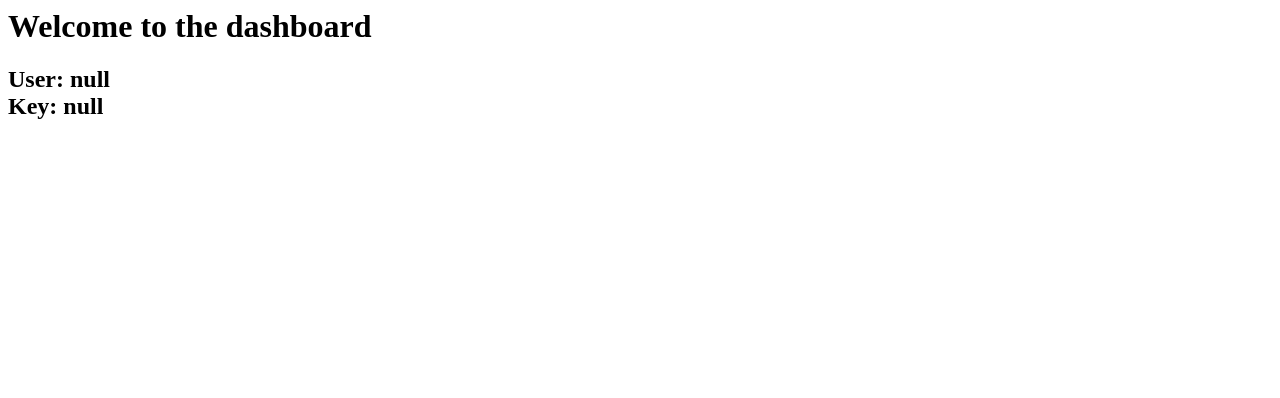
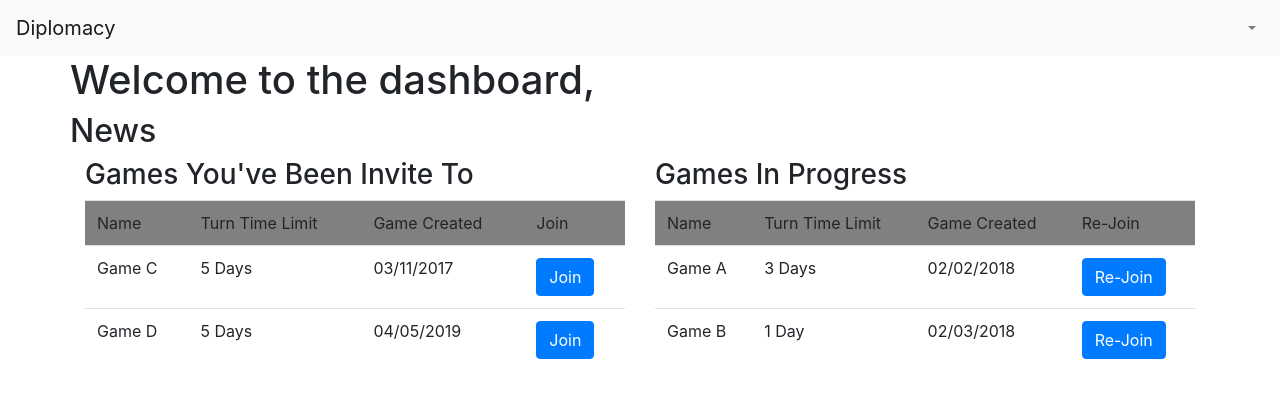
Before and after one commit to ararbi90/TeamB-Diplomacy, a website: page SRC/team-b/src/dashboard.html in a window 1280 px wide. Drawn offline with nearby package versions, Linux system fonts and the light colour scheme.

Commit message:
Updated dashboard.html

```diff
--- a/SRC/team-b/main.js
+++ b/SRC/team-b/main.js
@@ -19,7 +19,7 @@ function createWindow() {
     })
 
     // and load the index.html of the app.
-    win.loadFile('src/game.html')
+    win.loadFile('src/index.html')
 
 
     // Open the DevTools.
--- a/SRC/team-b/src/dashboard.html
+++ b/SRC/team-b/src/dashboard.html
@@ -1,22 +1,131 @@
 <html>
 
 <head>
+    <link rel="stylesheet" href="../node_modules/bootstrap/dist/css/bootstrap.min.css">
+    <!-- <script src="../node_modules/jquery/dist/jquery.js"></script> -->
+
 
 </head>
 
 <body>
-    <h1>Welcome to the dashboard</h1>
-    <h2 id="welcome"></h2>
-    <script>
+    <nav class="navbar navbar-expand-lg navbar-light bg-light">
+        <a class="navbar-brand" href="#">Diplomacy</a>
+
+        <div class="collapse navbar-collapse" id="navbarNavDropdown" style="float: right;">
+            <ul class="navbar-nav ml-auto">
+
+                <li class="nav-item dropdown ">
+                    <a class="nav-link dropdown-toggle" href="#" id="navbarDropdownMenuLink" data-toggle="dropdown"
+                        aria-haspopup="true" aria-expanded="false">
+                        Dropdown link
+                    </a>
+                    <div class="dropdown-menu" aria-labelledby="navbarDropdownMenuLink">
+                        <a class="dropdown-item" href="#">Game Statistics</a>
+                        <a class="dropdown-item" href="#">New Game</a>
+                        <a class="dropdown-item" href="#">Log Out</a>
+                    </div>
+                </li>
+            </ul>
+        </div>
+    </nav>
+
+
+    <!--Greetings and news for the user-->
+    <div class="container">
+        <div class="row">
+            <main>
+                <h1>Welcome to the dashboard, <span id="welcome"></span></h1>
+                <h2>News</h2>
+
+            </main>
+        </div>
+
+    </div>
+
+
+    <div class="container">
+        <div class="row">
+            <div class="col">
+                <h3>Games You've Been Invite To</h3>
+                <table class="table">
+                    <thead class="thead-light" style = "background-color: gray;">
+                        <tr>
+                            <td>Name</td>
+                            <td>Turn Time Limit</td>
+                            <td>Game Created</td>
+                            <td>Join</td>
+                        </tr>
+                    </thead>
+                    <tbody>
+                        <tr>
+
+                            <td>Game C</td>
+                            <td>5 Days</td>
+                            <td>03/11/2017</td>
+                            <td><button type="button" class="btn btn-primary">Join</button></td>
+                        </tr>
+                        <tr>
+
+                            <td>Game D</td>
+                            <td>5 Days</td>
+                            <td>04/05/2019</td>
+                            <td><button type="button" class="btn btn-primary">Join</button></td>
+                        </tr>
+                    </tbody>
+                </table>
 
 
 
+            </div>
+            <div class="col">
+                <h3>Games In Progress</h3>
+                <table class="table">
+                    <thead class="thead-light" style = "background-color: gray;">
+                        <tr>
+                            <td>Name</td>
+                            <td>Turn Time Limit</td>
+                            <td>Game Created</td>
+                            <td>Re-Join</td>
+                        </tr>
+                    </thead>
+                    <tbody>
+                        <tr>
+
+                            <td>Game A</td>
+                            <td>3 Days</td>
+                            <td>02/02/2018</td>
+                            <td><button type="button" class="btn btn-primary">Re-Join</button></td>
+                        </tr>
+                        <tr>
+
+                            <td>Game B</td>
+                            <td>1 Day</td>
+                            <td>02/03/2018</td>
+                            <td><button type="button" class="btn btn-primary">Re-Join</button></td>
+                        </tr>
+                    </tbody>
+                </table>
+
+            </div>
+
+        </div>
+    </div>
+    </div>
+
+    <script>
         var urlParams = new URLSearchParams(location.search);
         console.log(urlParams.get("username"));
-        document.getElementById("welcome").innerHTML = "User: " + urlParams.get("username") + "<br>Key: " + urlParams.get(
-            "userID");
+        document.getElementById("welcome").innerHTML = urlParams.get("username");
+        document.getElementById("navbarDropdownMenuLink").innerHTML = urlParams.get("username");
+
         console.log(global.db);
     </script>
+
+    <script>
+        window.jQuery = window.$ = require('jquery');
+    </script>
+    <script src="../node_modules/popper.js/dist/umd/popper.js"></script>
+    <script src="../node_modules/bootstrap/dist/js/bootstrap.js"></script>
 </body>
 
 </html>
```
